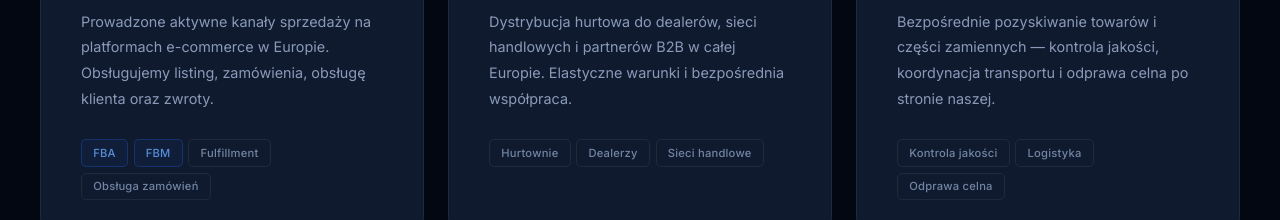
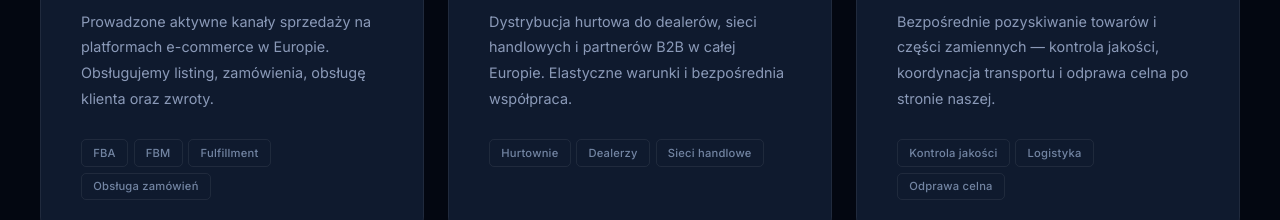
Before and after one commit to otproject1/alpha-global-website, a plain HTML site: page index.html in a window 1280 px wide. Shown: the part 1400-1620 px from the top of the page. Drawn offline with Linux system fonts and the light colour scheme; a web font is replaced by a local one.

Commit message:
Service tags: remove blue accent style (FBA/FBM look like the others)
Co-Authored-By: Claude Sonnet 5.5 <noreply@anthropic.com>
Claude-Session: https://claude.ai/code/session_01LPeejNHBSgYcwPzZX1qbQW

```diff
--- a/styles.css
+++ b/styles.css
@@ -403,11 +403,6 @@ border:1px solid var(--border);
 color:var(--text-muted);
 background:transparent;
 transition:border-color .2s, color .2s;
-}
-.sc-tag.accent{
-border-color:var(--border-blue);
-color:rgba(99,162,246,.85);
-background:rgba(37,99,235,.06);
 }
 .partner-grid{
 display:grid;
```
